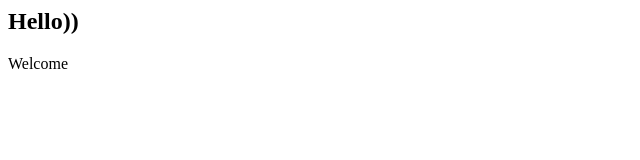
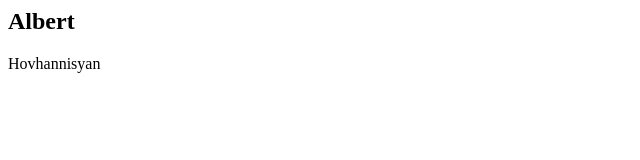
Before and after one commit to albert8686/Github-for-beginners, a plain HTML site: page index.html in a window 1280 px wide. Shown: the full height of the page, 0-640 px from the left. Drawn offline with Linux system fonts and the light colour scheme.

Commit message:
Add files via upload

```diff
--- a/index.html
+++ b/index.html
@@ -4,8 +4,8 @@
 
 <body>
 
-    <h2> Hello)) </h2>
-    <p> Welcome </p>
+    <h2> Albert </h2>
+    <p>  Hovhannisyan </p>
 
 </body>
 
```
